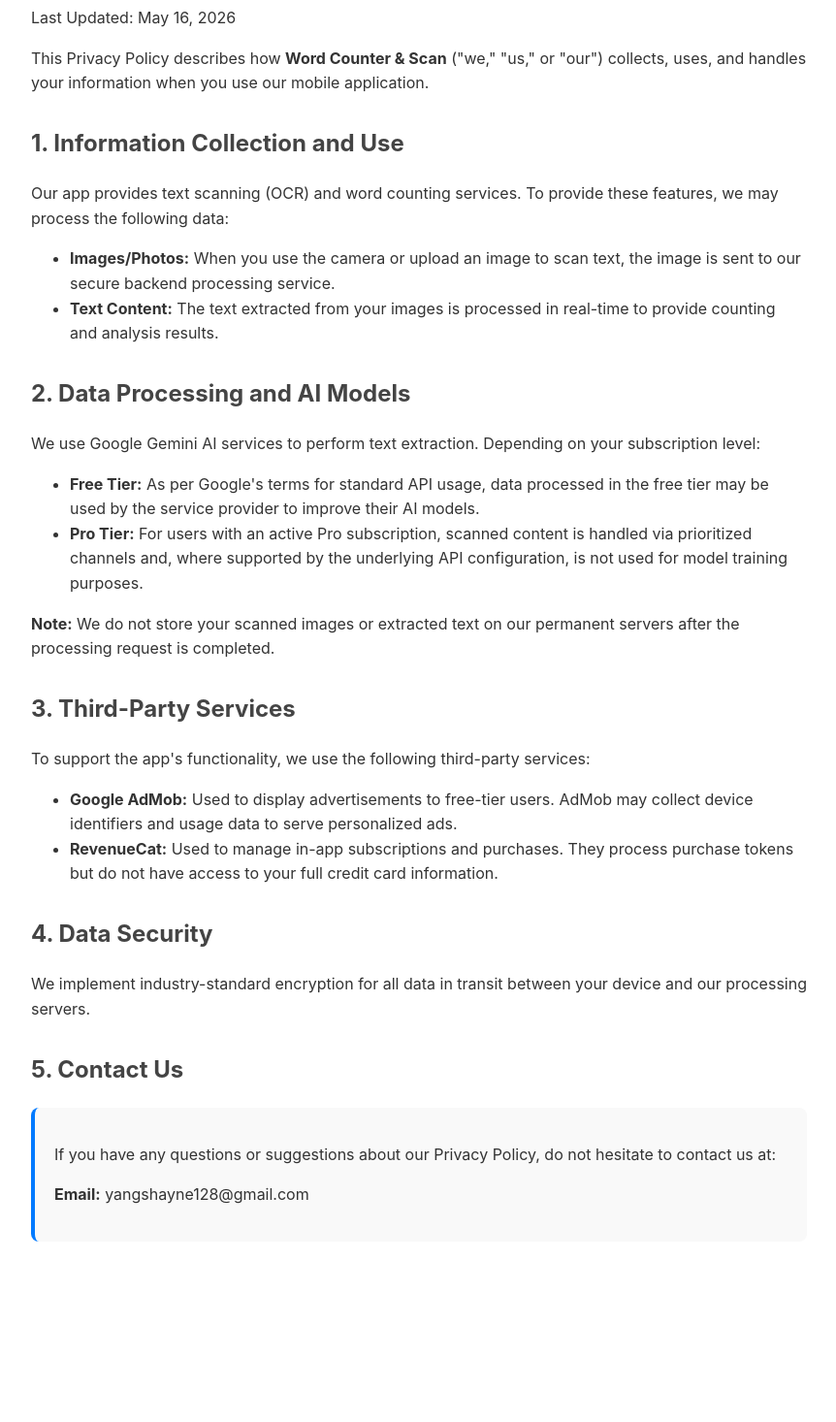
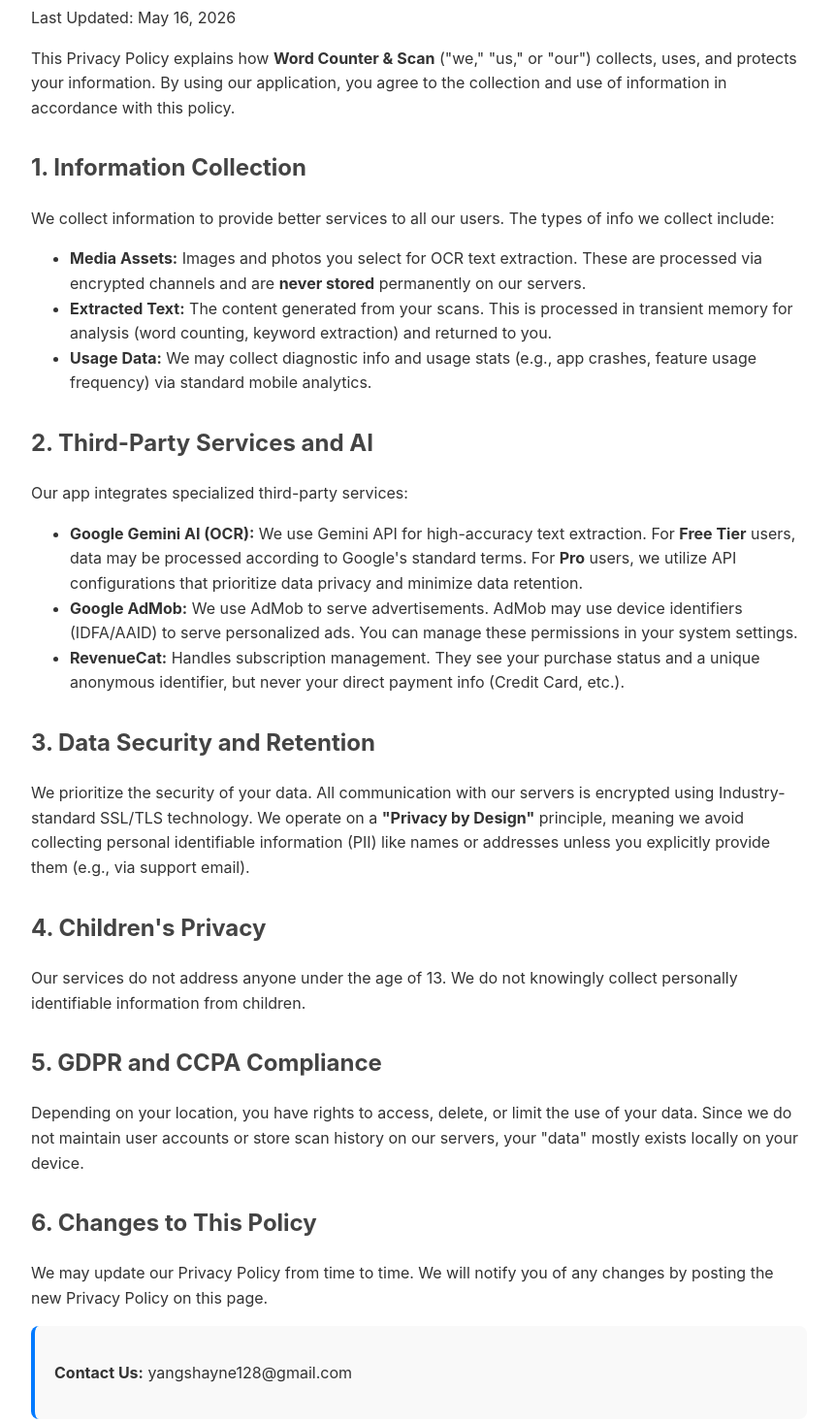
Before and after one commit to shayne-max/wordcounter-pro-privacy, a plain HTML site: page index.html in a window 1280 px wide. Shown: the part 140-1606 px from the top of the page at 97% size, without its empty margins (208-1070 px from the left). Before the commit the page ends 1460 px from the top, so only its background shows below. Drawn offline with Linux system fonts and the light colour scheme.

Commit message:
Update index.html

```diff
--- a/index.html
+++ b/index.html
@@ -16,37 +16,38 @@
     <h1>Privacy Policy</h1>
     <p>Last Updated: May 16, 2026</p>
 
-    <p>This Privacy Policy describes how <strong>Word Counter & Scan</strong> ("we," "us," or "our") collects, uses, and handles your information when you use our mobile application.</p>
+    <p>This Privacy Policy explains how <strong>Word Counter & Scan</strong> ("we," "us," or "our") collects, uses, and protects your information. By using our application, you agree to the collection and use of information in accordance with this policy.</p>
 
-    <h2>1. Information Collection and Use</h2>
-    <p>Our app provides text scanning (OCR) and word counting services. To provide these features, we may process the following data:</p>
+    <h2>1. Information Collection</h2>
+    <p>We collect information to provide better services to all our users. The types of info we collect include:</p>
     <ul>
-        <li><strong>Images/Photos:</strong> When you use the camera or upload an image to scan text, the image is sent to our secure backend processing service.</li>
-        <li><strong>Text Content:</strong> The text extracted from your images is processed in real-time to provide counting and analysis results.</li>
+        <li><strong>Media Assets:</strong> Images and photos you select for OCR text extraction. These are processed via encrypted channels and are <strong>never stored</strong> permanently on our servers.</li>
+        <li><strong>Extracted Text:</strong> The content generated from your scans. This is processed in transient memory for analysis (word counting, keyword extraction) and returned to you.</li>
+        <li><strong>Usage Data:</strong> We may collect diagnostic info and usage stats (e.g., app crashes, feature usage frequency) via standard mobile analytics.</li>
     </ul>
 
-    <h2>2. Data Processing and AI Models</h2>
-    <p>We use Google Gemini AI services to perform text extraction. Depending on your subscription level:</p>
+    <h2>2. Third-Party Services and AI</h2>
+    <p>Our app integrates specialized third-party services:</p>
     <ul>
-        <li><strong>Free Tier:</strong> As per Google's terms for standard API usage, data processed in the free tier may be used by the service provider to improve their AI models.</li>
-        <li><strong>Pro Tier:</strong> For users with an active Pro subscription, scanned content is handled via prioritized channels and, where supported by the underlying API configuration, is not used for model training purposes.</li>
-    </ul>
-    <p><strong>Note:</strong> We do not store your scanned images or extracted text on our permanent servers after the processing request is completed.</p>
-
-    <h2>3. Third-Party Services</h2>
-    <p>To support the app's functionality, we use the following third-party services:</p>
-    <ul>
-        <li><strong>Google AdMob:</strong> Used to display advertisements to free-tier users. AdMob may collect device identifiers and usage data to serve personalized ads.</li>
-        <li><strong>RevenueCat:</strong> Used to manage in-app subscriptions and purchases. They process purchase tokens but do not have access to your full credit card information.</li>
+        <li><strong>Google Gemini AI (OCR):</strong> We use Gemini API for high-accuracy text extraction. For <strong>Free Tier</strong> users, data may be processed according to Google's standard terms. For <strong>Pro</strong> users, we utilize API configurations that prioritize data privacy and minimize data retention.</li>
+        <li><strong>Google AdMob:</strong> We use AdMob to serve advertisements. AdMob may use device identifiers (IDFA/AAID) to serve personalized ads. You can manage these permissions in your system settings.</li>
+        <li><strong>RevenueCat:</strong> Handles subscription management. They see your purchase status and a unique anonymous identifier, but never your direct payment info (Credit Card, etc.).</li>
     </ul>
 
-    <h2>4. Data Security</h2>
-    <p>We implement industry-standard encryption for all data in transit between your device and our processing servers.</p>
+    <h2>3. Data Security and Retention</h2>
+    <p>We prioritize the security of your data. All communication with our servers is encrypted using Industry-standard SSL/TLS technology. We operate on a <strong>"Privacy by Design"</strong> principle, meaning we avoid collecting personal identifiable information (PII) like names or addresses unless you explicitly provide them (e.g., via support email).</p>
 
-    <h2>5. Contact Us</h2>
+    <h2>4. Children's Privacy</h2>
+    <p>Our services do not address anyone under the age of 13. We do not knowingly collect personally identifiable information from children.</p>
+
+    <h2>5. GDPR and CCPA Compliance</h2>
+    <p>Depending on your location, you have rights to access, delete, or limit the use of your data. Since we do not maintain user accounts or store scan history on our servers, your "data" mostly exists locally on your device.</p>
+
+    <h2>6. Changes to This Policy</h2>
+    <p>We may update our Privacy Policy from time to time. We will notify you of any changes by posting the new Privacy Policy on this page.</p>
+
     <div class="contact">
-        <p>If you have any questions or suggestions about our Privacy Policy, do not hesitate to contact us at:</p>
-        <p><strong>Email:</strong> yangshayne128@gmail.com</p>
+        <p><strong>Contact Us:</strong> yangshayne128@gmail.com</p>
     </div>
 </body>
 </html>
```
